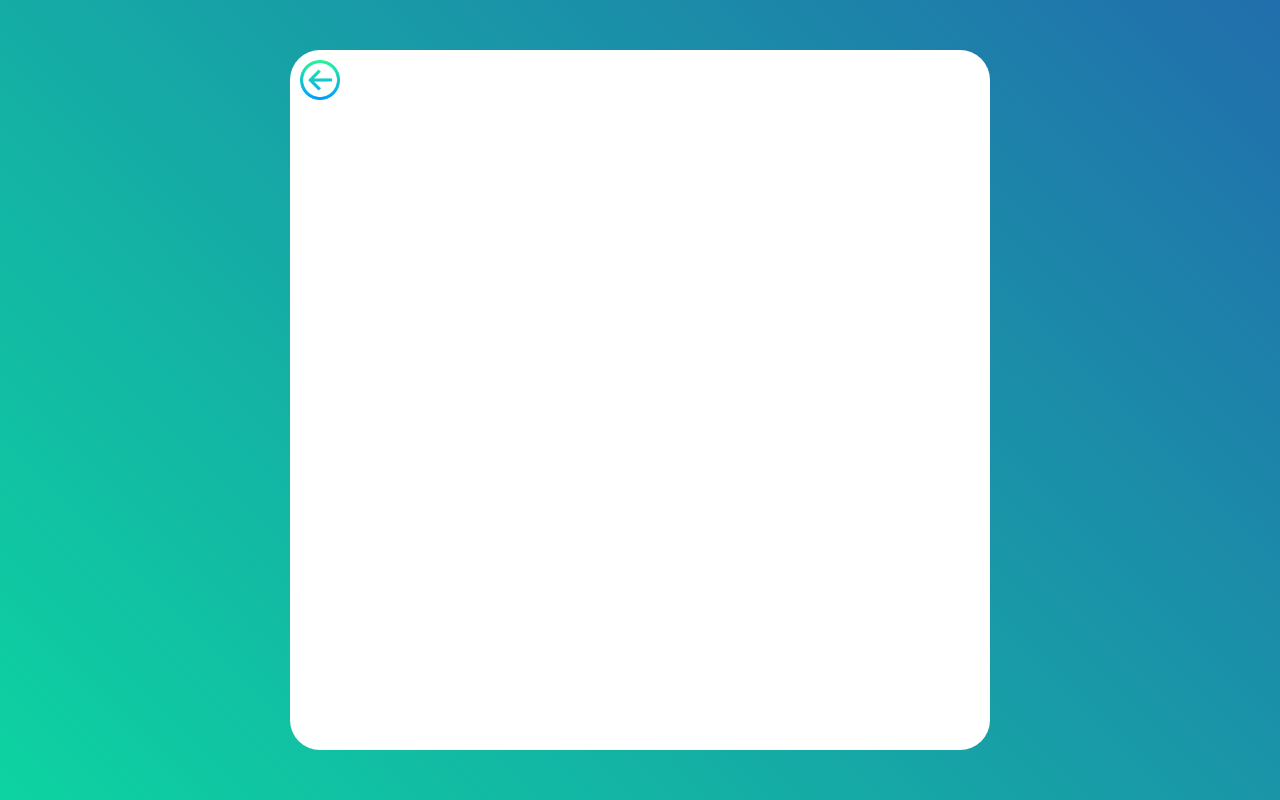
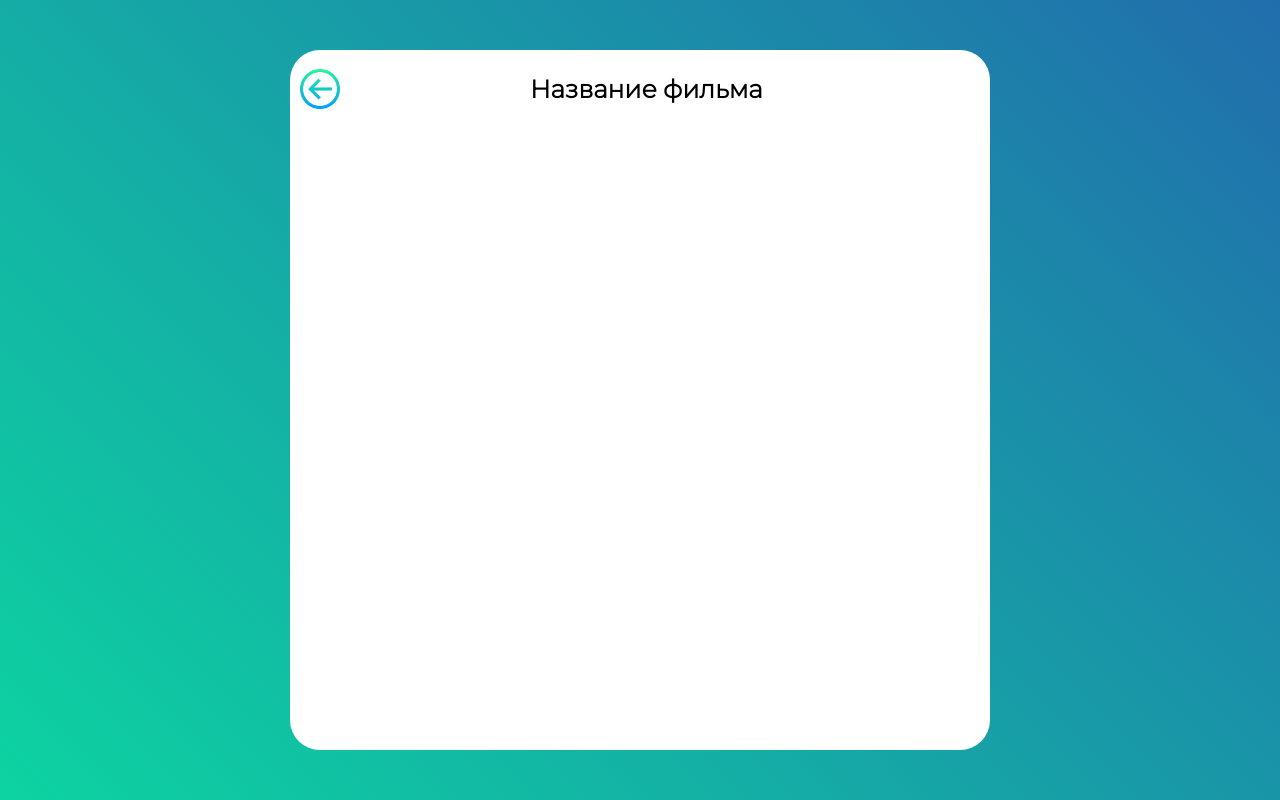
Before and after one commit to tinkyrain/MovieCheck, a React (Create React App) app: page / in a window 1280 px wide. Built offline with nearby package versions, Linux system fonts and the light colour scheme.

Commit message:
add name film

```diff
--- a/src/components/InfoBlock.css
+++ b/src/components/InfoBlock.css
@@ -11,6 +11,12 @@
 .topInfoLine{
     width: 100%;
     height: 57px;
+
+    display: flex;
+    align-items: center;
+    justify-content: start;
+
+    margin: 10px;
 }
 
 .backArrow{
@@ -22,11 +28,15 @@
     width: 40px;
     height: 40px;
 
-    margin: 10px 0 0 10px;
-
     border: none;
     background-color: white;
     border-radius: 30px 0 0 0;
 
     cursor: pointer;
 }
+
+.name{
+    font-family: 'Montserrat', sans-serif;
+    font-size: 25px;
+    margin-left: 190px;
+}
--- a/src/components/InfoBlock.js
+++ b/src/components/InfoBlock.js
@@ -16,6 +16,7 @@ const InfoBlock = () => {
                 <button className='backBtn' onClick={() => back()}>
                     <img className='backArrow' alt='Назад' src='/img/backArrow.png'/>
                 </button>
+                <h3 className='name'>Название фильма</h3>
             </div>
         </div>
     );
```
